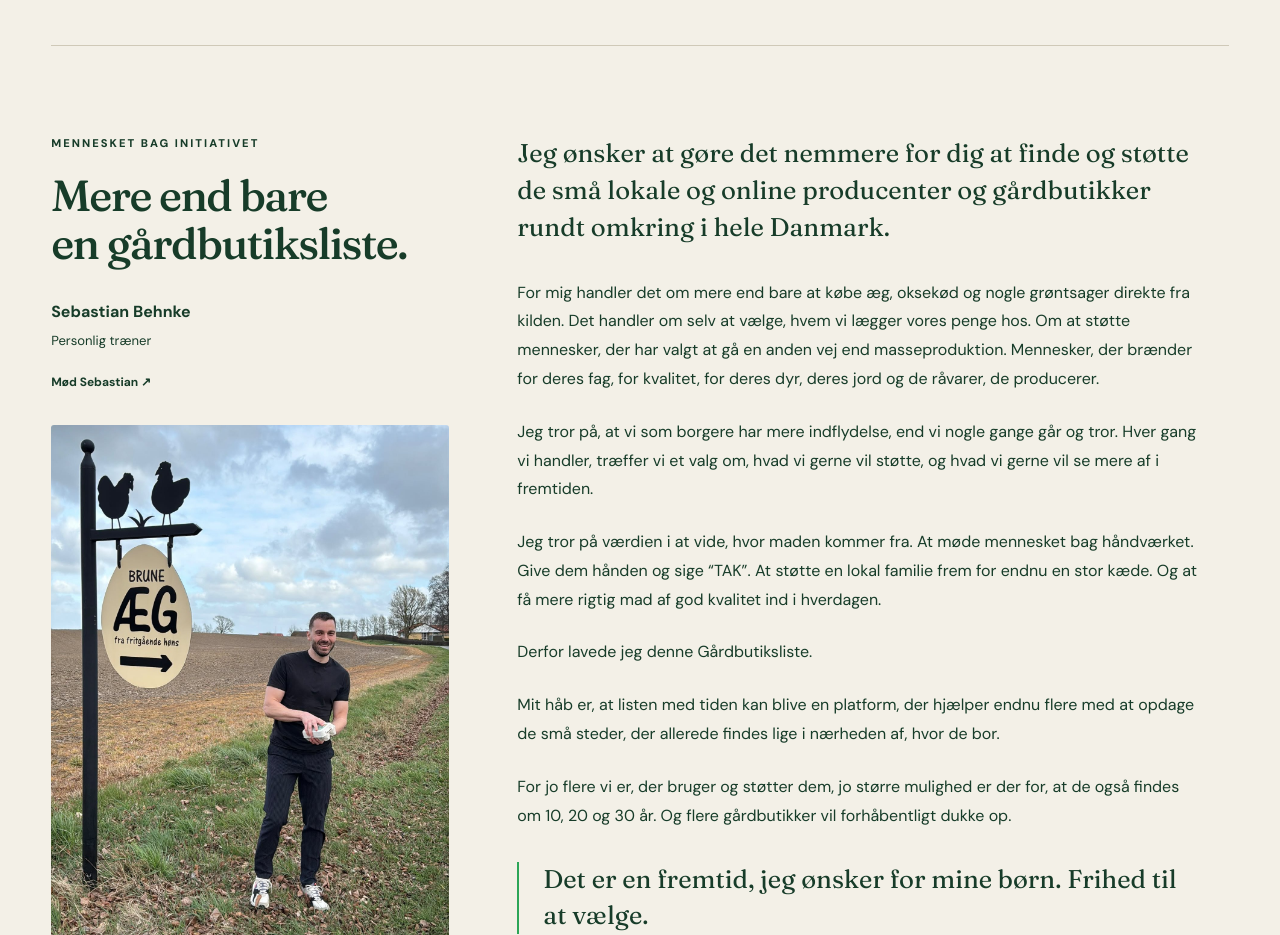
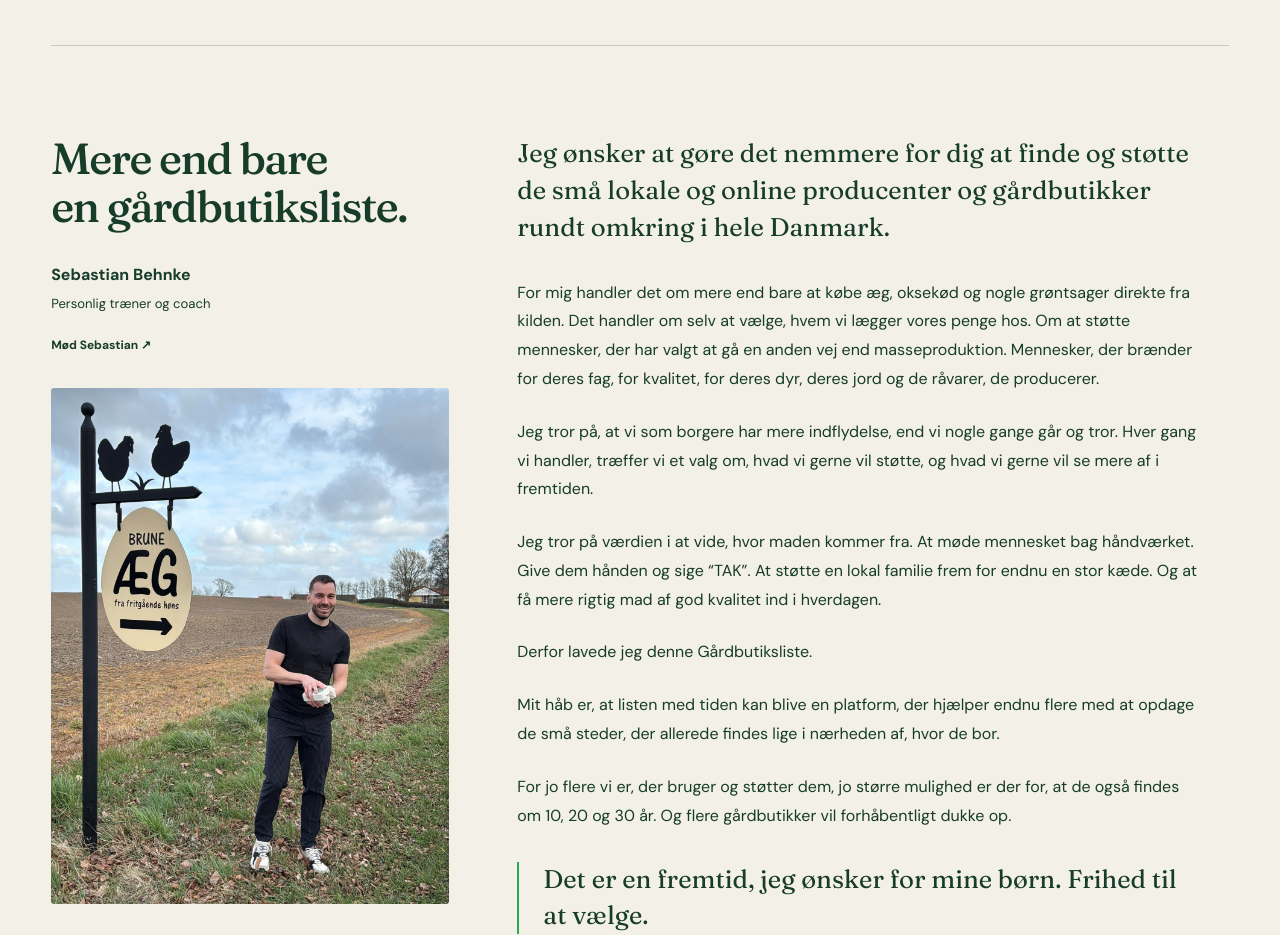
Before and after one commit to ChristianOlsen1997/dingaardbutik, a Next.js app: page / in a window 1280 px wide. Shown: the part 940-1875 px from the top of the page. Built offline with nearby package versions, Linux system fonts and the light colour scheme.

Commit message:
Update Sebastian's title and remove profile eyebrow

```diff
--- a/src/app/page.tsx
+++ b/src/app/page.tsx
@@ -59,10 +59,9 @@ export default function Home() {
         </section>
         <section className="founder-story" aria-labelledby="founder-heading">
           <div className="founder-profile">
-            <p className="eyebrow">Mennesket bag initiativet</p>
             <h2 id="founder-heading">Mere end bare<br />en gårdbutiksliste.</h2>
             <p className="founder-name">Sebastian Behnke</p>
-            <p className="founder-role">Personlig træner</p>
+            <p className="founder-role">Personlig træner og coach</p>
             <a className="founder-link" href="https://www.sebastianb.dk/behnke-coaching" target="_blank" rel="noreferrer">Mød Sebastian <span aria-hidden="true">↗</span></a>
             <Image
               className="founder-portrait"
```
